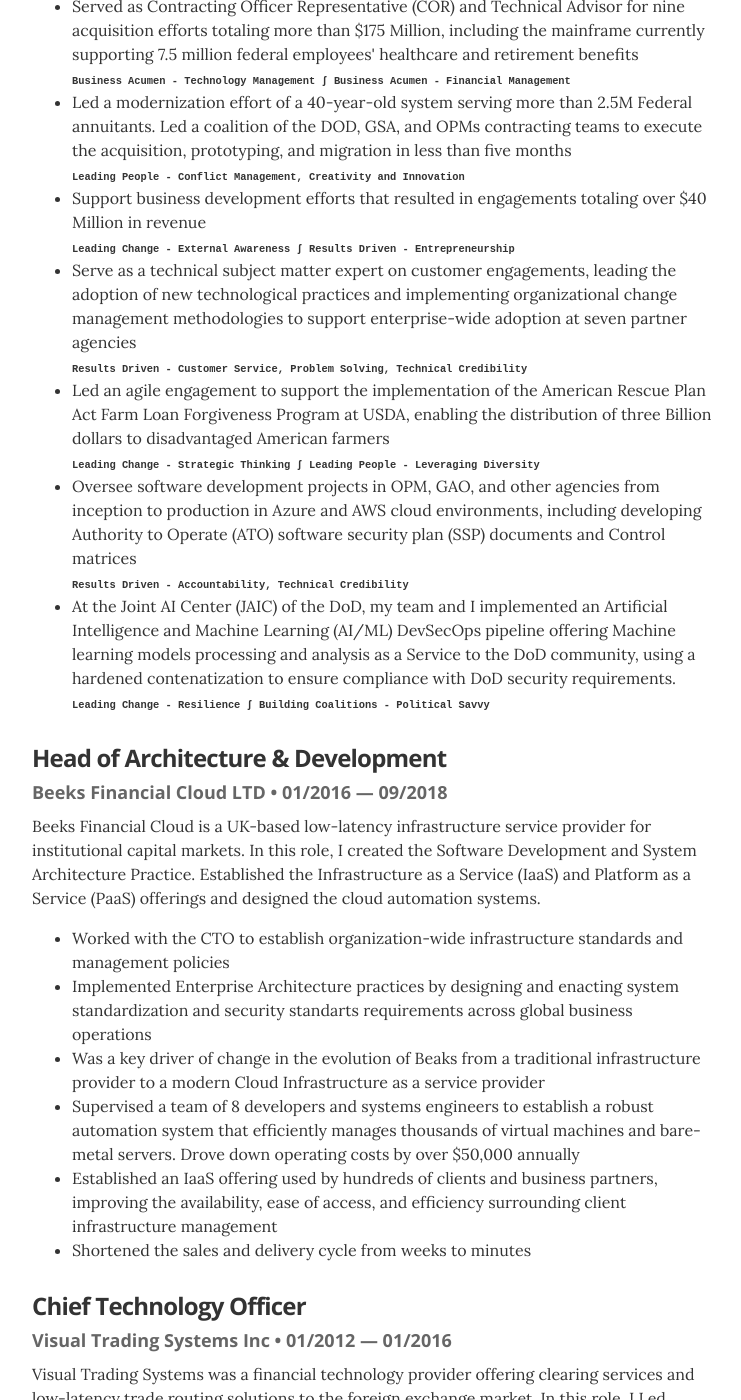
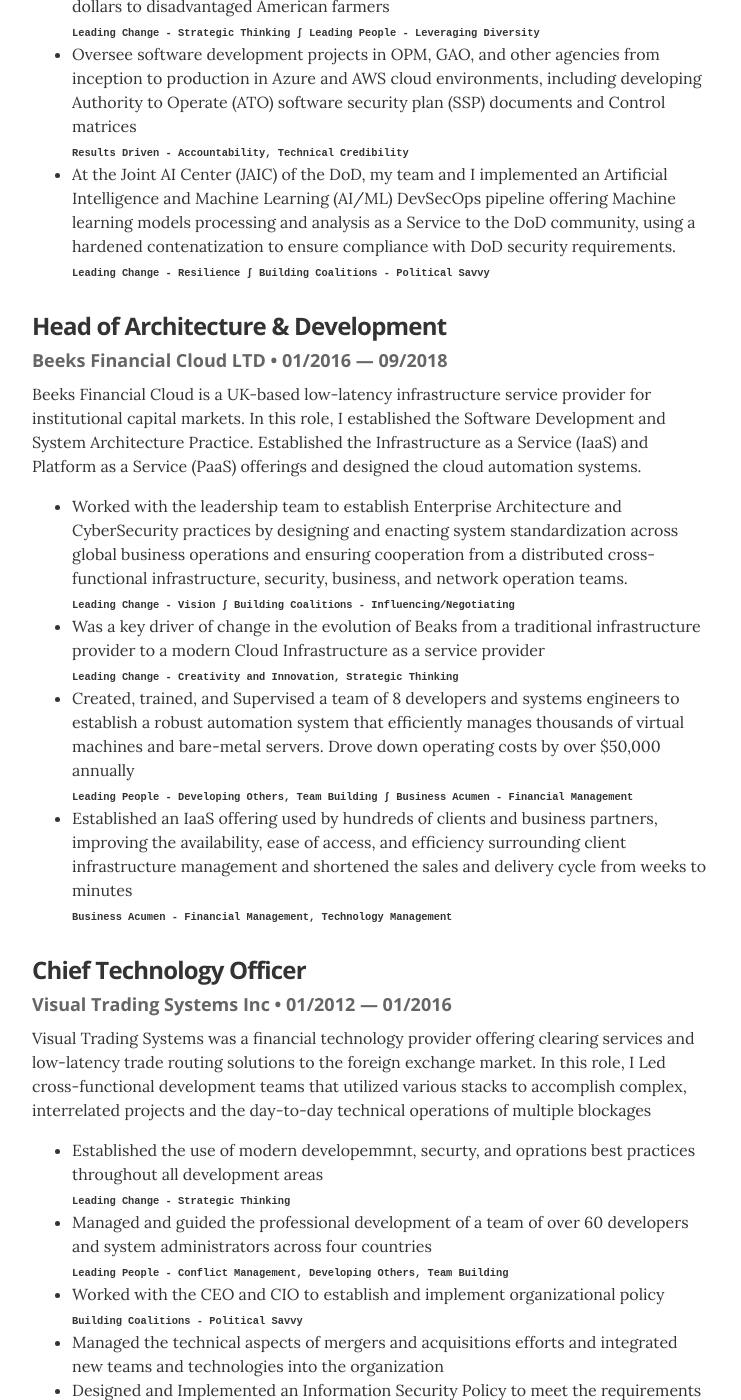
Before and after one commit to inuwashi/inuwashi.github.io, a Jekyll site: the page built from ses.html, in a window 1280 px wide and 1400 px high, scrolled down 2532 px. Shown: the whole window, without its empty margins (268-1009 px from the left). Built offline with Jekyll 4.4.1, drawn with Linux system fonts in a browser that asks for light colours; some of the changed text lies outside the part shown.

Commit message:
ses ready

```diff
--- a/_data/experience.yml
+++ b/_data/experience.yml
@@ -20,15 +20,15 @@
       - text: Initiated the creation of an organization-wide risk and control management process pursuant to GAO guidelines.
       - ecq: Leading Change - External Awareness
       - ecq: Results Driven - Accountability
-    - bullet:
-      - text: Cultivated a delivery methodology and quality control processes to increase our impact on the federal government and the American public.
-      - ecq: Results Driven - Problem Solving
-    - bullet:
-      - text: I drove the delivery of Housing and Urban Development (HUD) Central, a first-of-its-kind customer-centered $16M enterprise contact
-      - text: center modernization, to its successful conclusion. This process converted HUD's fragmented customer experience into one point of
-      - text: contact, directly impacting over 9 million public citizens who use HUD services.
-      - ecq: Leading Change - Creativity and Innovation
-      - ecq: Results Driven - Customer Service
+    # - bullet:
+    #   - text: Cultivated a delivery methodology and quality control processes to increase our impact on the federal government and the American public.
+    #   - ecq: Results Driven - Problem Solving
+    # - bullet:
+    #   - text: I drove the delivery of Housing and Urban Development (HUD) Central, a first-of-its-kind customer-centered $16M enterprise contact
+    #   - text: center modernization, to its successful conclusion. This process converted HUD's fragmented customer experience into one point of
+    #   - text: contact, directly impacting over 9 million public citizens who use HUD services.
+    #   - ecq: Leading Change - Creativity and Innovation
+    #   - ecq: Results Driven - Customer Service
     - bullet:
       - text: Developed the multi-center CoE partnership with the Centers for Disease Control (CDC) to drive the execution of a Data Modernization
       - text: Initiative to allow public access to agency data, led agency migration onto the Cloud, and implemented an enterprise-wide DevSecOps strategy.
@@ -88,10 +88,10 @@
       - text: Support business development efforts that resulted in engagements totaling over $40 Million in revenue
       - ecq: Leading Change - External Awareness
       - ecq: Results Driven - Entrepreneurship
-    - bullet:
-      - text: Serve as a technical subject matter expert on customer engagements, leading the adoption of new technological practices and implementing organizational change
-      - text: management methodologies to support enterprise-wide adoption at seven partner agencies
-      - ecq: Results Driven - Customer Service, Problem Solving, Technical Credibility
+    # - bullet:
+    #   - text: Serve as a technical subject matter expert on customer engagements, leading the adoption of new technological practices and implementing organizational change
+    #   - text: management methodologies to support enterprise-wide adoption at seven partner agencies
+    #   - ecq: Results Driven - Customer Service, Problem Solving, Technical Credibility
     - bullet:
       - text: Led an agile engagement to support the implementation of the American Rescue Plan Act Farm Loan Forgiveness Program at USDA, enabling the distribution of three
       - text: Billion dollars to disadvantaged American farmers
@@ -137,20 +137,25 @@
   duration: 01/2016 &mdash; 09/2018
   show:
     - all
-  summary: Beeks Financial Cloud is a UK-based low-latency infrastructure service provider for institutional capital markets. In this role, I created the Software Development and System Architecture Practice. Established the Infrastructure as a Service (IaaS) and Platform as a Service (PaaS) offerings and designed the cloud automation systems.
+  summary: Beeks Financial Cloud is a UK-based low-latency infrastructure service provider for institutional capital markets. In this role, I established the Software Development and System Architecture Practice. Established the Infrastructure as a Service (IaaS) and Platform as a Service (PaaS) offerings and designed the cloud automation systems.
   bullets:
     - bullet:
-      - text: Worked with the CTO to establish organization-wide infrastructure standards and management policies
-    - bullet:
-      - text: Implemented Enterprise Architecture practices by designing and enacting system standardization and security standarts requirements across global business operations
+      - text: Worked with the leadership team to establish Enterprise Architecture and CyberSecurity practices by designing and enacting system standardization across global business operations
+      - text: and ensuring cooperation from a distributed cross-functional infrastructure, security, business, and network operation teams.
+      - ecq: Leading Change - Vision
+      - ecq: Building Coalitions - Influencing/Negotiating
     - bullet:
       - text: Was a key driver of change in the evolution of Beaks from a traditional infrastructure provider to a modern Cloud Infrastructure as a service provider
+      - ecq: Leading Change - Creativity and Innovation, Strategic Thinking
     - bullet:
-      - text: Supervised a team of 8 developers and systems engineers to establish a robust automation system that efficiently manages thousands of virtual machines and bare-metal servers. Drove down operating costs by over $50,000 annually
+      - text: Created, trained, and Supervised a team of 8 developers and systems engineers to establish a robust automation system that efficiently manages thousands
+      - text: of virtual machines and bare-metal servers. Drove down operating costs by over $50,000 annually
+      - ecq: Leading People - Developing Others, Team Building
+      - ecq: Business Acumen - Financial Management
     - bullet:
-      - text: Established an IaaS offering used by hundreds of clients and business partners, improving the availability, ease of access, and efficiency surrounding client infrastructure management
-    - bullet:
-      - text: Shortened the sales and delivery cycle from weeks to minutes
+      - text: Established an IaaS offering used by hundreds of clients and business partners, improving the availability, ease of access, and efficiency surrounding
+      - text: client infrastructure management and shortened the sales and delivery cycle from weeks to minutes
+      - ecq: Business Acumen - Financial Management, Technology Management
 
 # VT CTO
 - company: Chief Technology Officer
@@ -162,28 +167,41 @@
   bullets:
     - bullet:
       - text: Established the use of modern developemmnt, securty, and oprations best practices throughout all development areas
+      - ecq: Leading Change - Strategic Thinking
     - bullet:
-      - text: Managed a team of over 60 developers and system administrators across four countries
+      - text: Managed and guided the professional development of a team of over 60 developers and system administrators across four countries
+      - ecq:  Leading People - Conflict Management, Developing Others, Team Building
     - bullet:
-      - text: Supervised the technical leadership team
-    - bullet:
-      - text: Worked with the CEO and CIO to establish organizational policy
+      - text: Worked with the CEO and CIO to establish and implement organizational policy
+      - ecq:  Building Coalitions - Political Savvy
     - bullet:
       - text: Managed the technical aspects of mergers and acquisitions efforts and integrated new teams and technologies into the organization
     - bullet:
-      - text: Designed and Implemented an Information Security Policy to meet the requirements of the US Financial Industry Regulatory Authority (FINRA), UK Financial Conduct Authority (FCA), British Virgin Island Financial Services Commission (FSC), and the European Union European System of Financial Supervision (ESFS)
+      - text: Designed and Implemented an Information Security Policy to meet the requirements of the US Financial Industry Regulatory Authority
+      - text: (FINRA), UK Financial Conduct Authority (FCA), British Virgin Island Financial Services Commission (FSC), and the European Union
+      - text: European System of Financial Supervision (ESFS)
+      - ecq: Leading Change - External Awareness
+      - ecq: Building Coalitions - Political Savvy
     - bullet:
       - text: Led the infrastructure architecture design and optimization team, overseeing a multi-year technical strategy
+      - ecq: Business Acumen - Technology Management
     - bullet:
       - text: Established the Cloud Adoption program, setting and meeting multi-year, multi-cloud implementation objectives
+      - ecq: Leading Change - Flexibility
     - bullet:
       - text: Drastically improved a struggling software product and transformed it into a functional, profitable solution valued at nearly $2M
+      - ecq: Leading Change - Creativity and Innovation
     - bullet:
       - text: Pioneered the creation of a trading platform adopted by nearly a dozen financial institutions to manage over $15M in combined assets
+      - ecq: Results Driven - Entrepreneurship
     - bullet:
       - text: Created a non-discrimination hiring policy that was focused throughout the organization, allowing us to acquire a robust and diverse team
+      - ecq: Leading People - Leveraging Diversity
     - bullet:
-      - text: Served as technical subject matter expert, cybersecurity advisor, risk manager and architectural guide across the department and organization. Authored best practices and new, innovative ways to solve complex problems
+      - text: Served as technical subject matter expert, cybersecurity advisor, risk manager, and architectural guide across the department and organization.
+      - text: Authored best practices and new, innovative ways to solve complex problems
+      - ecq: Results Driven - Problem Solving, Technical Credibility
+
 
 # Gallant VPS
 - company: Director of Technology
@@ -195,30 +213,42 @@
   bullets:
     - bullet:
       - text: Supervised a cross-functional team of developers, systems administrators, and cloud architects
+      - ecq: Leading People - Team Building
+      - ecq: Results Driven - Technical Credibility
     - bullet:
-      - text: Architected the infrastructure behind a solution used by up to 14,000 concurrent instances of the trading platform, utilizing Agile methodologies, Python, PostgreSQL, WINE, HTML, and Javascript
+      - text: Architected the infrastructure behind a solution used by up to 14,000 concurrent instances of the trading platform, utilizing Agile
+      - text: methodologies, Python, PostgreSQL, WINE, HTML, and Javascript
+      - ecq: Results Driven - Technical Credibility
     - bullet:
-      - text: I Designed the ongoing infrastructure optimization strategy and implemented an innovative cloud adoption plan in early 2000
+      - text: Designed the ongoing infrastructure optimization strategy and implemented an innovative cloud adoption plan in early 2000
+      - ecq: Leading Change - Creativity and Innovation, Strategic Thinking
     - bullet:
       - text: Designed and Implemented an Information Security Policy to meet the requirement of the financial regulatory bodies of the US Financial Industry Regulatory Authority (FINRA)
+      - ecq: Leading Change - External Awareness
+      - ecq: Building Coalitions - Political Savvy
     - bullet:
       - text: Sourced a buyer that planned to further grow the platform and organization, successfully selling the business for over $500k
+      - ecq: Building Coalitions - Influencing/Negotiating
+
 
 # IDF
 - company: Commander of IT Section
   position: NonCom Major (equivalent to NATO OF-3)</br>Manpower Directorate</br>Israeli Defense Forces
   duration: 09/1999 &mdash; 06/2003
   show:
-    - all
+    - none
   summary: Guided the daily operations of all aspects of IT for a 12-person team that served 600 users. Implemented innovative strategy that governed different aspects of IT, including desktop support, software development, and quality assurance.
   bullets:
     # - bullet: Supervised a team of 12 system administrators and engineers
     - bullet:
       - text: Acted as primary technical advisor to the Commander of the Manpower Directorate
+      - ecq: Results Driven - Problem Solving
     - bullet:
       - text: Designed the Manpower Directorate IT Infrastructure modernization strategy
-    - bullet:
-      - text: Drafted and released mission-critical systems that were deployed across the entire country. Authored new procedures that strictly enforced the new standards
+      - ecq: Leading Change - Strategic Thinking
+    # - bullet:
+    #   - text: Drafted and released mission-critical systems that were deployed across the entire country. Authored new procedures that strictly enforced the new standards
+    #   - ecq:
     - bullet:
       - text: Oversaw the integration of a modern interface on top of the legacy HR datastore, allowing for increased efficiency and modernization in processing and managing HR workflows
     - bullet:
--- a/_data/highlights.yml
+++ b/_data/highlights.yml
@@ -3,5 +3,5 @@
 # - highlight: Stabilized Office of Personnel and Management's mainframe after data breach impacted over 14M people in and outside government. Created a roadmap for a mainframe recovery plan and utilized GSA resources to create the acquisition package successfully delivering in under one year. Coordinated multiple stakeholders, including the OPM Director, GSA Administrator, CIO, OCIO, GSAIT, Contractor, and the CoE team.
 - highlight: Led CoE at the Office of Personnel and Management in building a new retirement system calculator and enterprise data infrastructure that impacts over 7.5M federal employees and reduces legacy technology, starting the agency's migration to the cloud
 - highlight: Forged the organizational and technical change strategy at Beeks Financial Cloud to develop Infrastructure as a Service (IaaS) capabilities, transforming Beeks into a competitive secure, cloud provider
-- highlight: Orchestrated over sixty developers distributed worldwide utilizing varied technical stacks to craft a unified product vision that defined Visual Trading's offerings
-- highlight: Founded GallantVPS and established its development team, creating a unique solution used by 14,000 users and leading to an acquisition by our largest competitor
+# - highlight: Orchestrated over sixty developers distributed worldwide utilizing varied technical stacks to craft a unified product vision that defined Visual Trading's offerings
+# - highlight: Founded GallantVPS and established its development team, creating a unique solution used by 14,000 users and leading to an acquisition by our largest competitor
```
